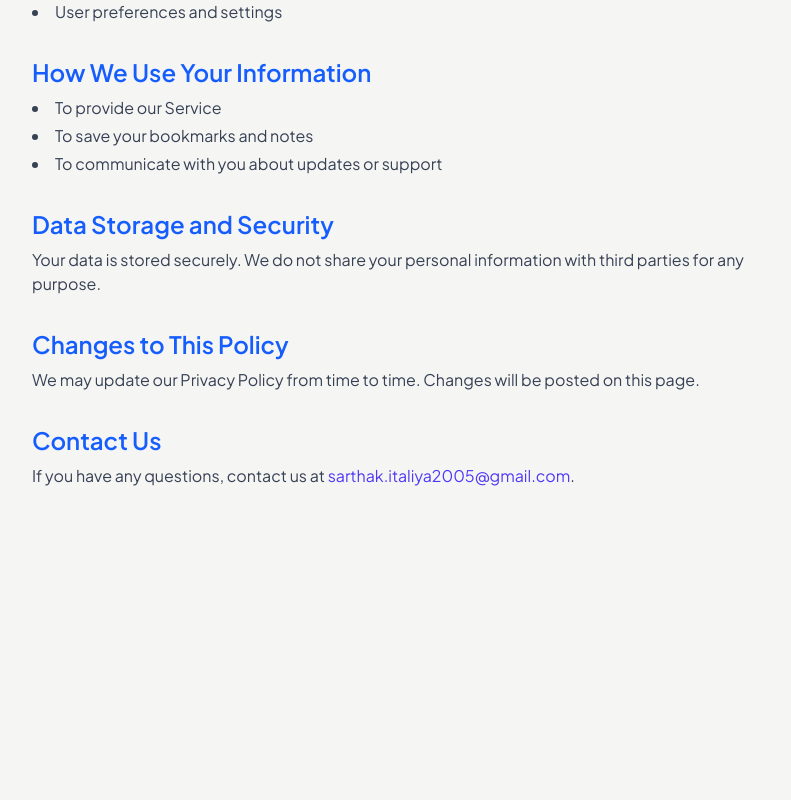
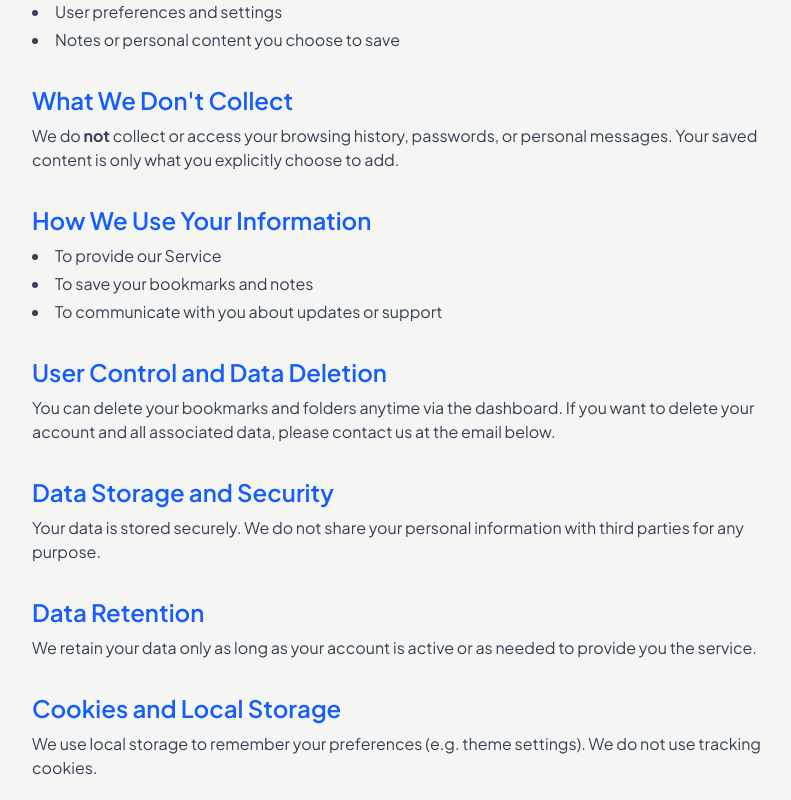
Before and after one commit to sarthakitaliya/Savvio, a Next.js app in the folder apps/web/: page /privacy in a window 1280 px wide. Shown: the part 260-1060 px from the top of the page, without its empty margins (240-1031 px from the left). Before the commit the page ends 800 px from the top, so only its background shows below. Built offline with nearby package versions, Linux system fonts and the light colour scheme; a web font is replaced by a local one.

Commit message:
feat: enhance Privacy Policy page with additional information on data collection and user control

```diff
--- a/apps/web/app/privacy/page.tsx
+++ b/apps/web/app/privacy/page.tsx
@@ -20,7 +20,13 @@ export default function PrivacyPage() {
             <ul className="list-disc list-inside space-y-1">
               <li>URLs and page titles you choose to save via the extension</li>
               <li>User preferences and settings</li>
+              <li>Notes or personal content you choose to save</li>
             </ul>
+          </div>
+
+          <div>
+            <h2 className="text-2xl font-semibold text-blue-600 mb-2">What We Don't Collect</h2>
+            <p>We do <strong>not</strong> collect or access your browsing history, passwords, or personal messages. Your saved content is only what you explicitly choose to add.</p>
           </div>
 
           <div>
@@ -33,8 +39,23 @@ export default function PrivacyPage() {
           </div>
 
           <div>
+            <h2 className="text-2xl font-semibold text-blue-600 mb-2">User Control and Data Deletion</h2>
+            <p>You can delete your bookmarks and folders anytime via the dashboard. If you want to delete your account and all associated data, please contact us at the email below.</p>
+          </div>
+
+          <div>
             <h2 className="text-2xl font-semibold text-blue-600 mb-2">Data Storage and Security</h2>
             <p>Your data is stored securely. We do not share your personal information with third parties for any purpose.</p>
+          </div>
+
+          <div>
+            <h2 className="text-2xl font-semibold text-blue-600 mb-2">Data Retention</h2>
+            <p>We retain your data only as long as your account is active or as needed to provide you the service.</p>
+          </div>
+
+          <div>
+            <h2 className="text-2xl font-semibold text-blue-600 mb-2">Cookies and Local Storage</h2>
+            <p>We use local storage to remember your preferences (e.g. theme settings). We do not use tracking cookies.</p>
           </div>
 
           <div>
```
